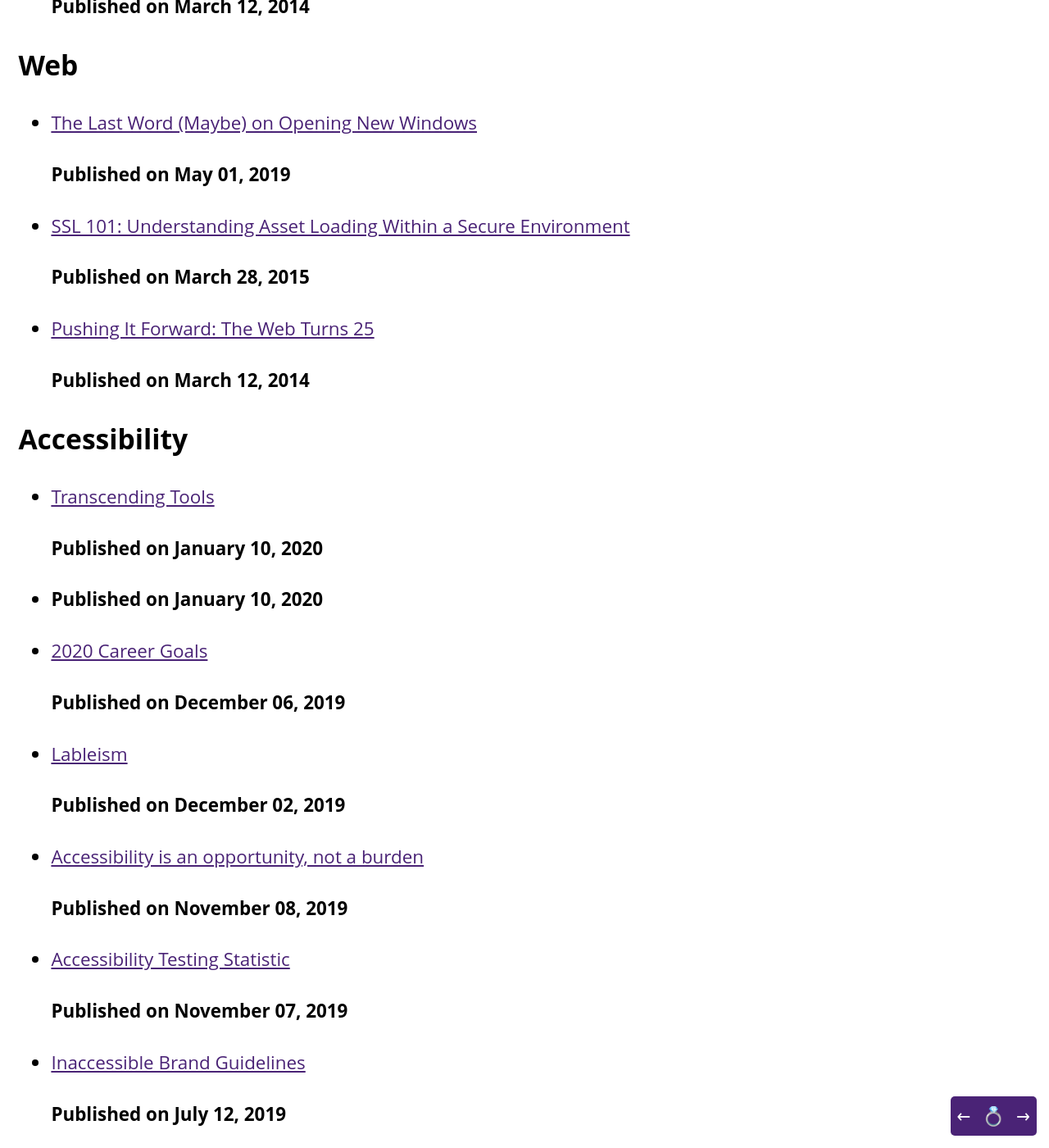
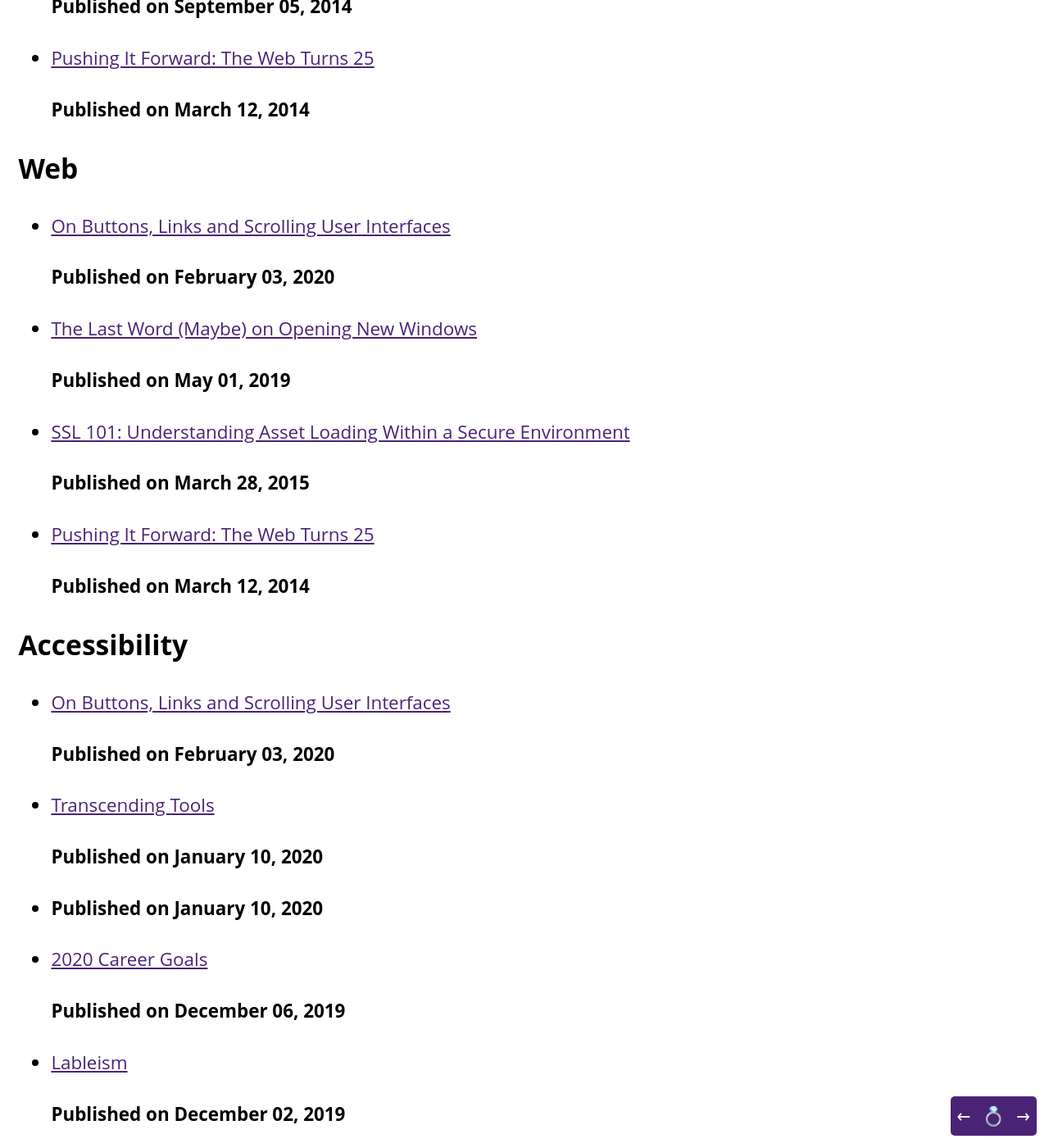
Before and after one commit to michaelspellacy/michaelspellacy.github.io, a Jekyll site: the page built from index.html, in a window 1280 px wide and 1400 px high, scrolled down 21079 px. Shown: the whole window at 82% size. Built offline with Jekyll 4.4.1, drawn with Linux system fonts in a browser that asks for light colours; nearby versions of some CDN libraries; part of the change alters nothing that is shown; some of the changed text lies outside the part shown.

Commit message:
Scroll Article

```diff
--- /dev/null
+++ b/_posts/2020-02-03-buttons-links-scrolling-ui.html
@@ -0,0 +1,153 @@
+---
+layout: micropubpost
+description: "Some musings on links vs. buttons as well as some thoughts on scrolling user interfaces."
+title: "On Buttons, Links and Scrolling User Interfaces"
+date: "2020-02-03 11:11:34"
+tags: Accessibility Articles Web
+---
+
+<style>
+
+.section, #toc {
+padding: 1em;
+border-radius: 10px;
+border: 1px transparent solid;
+}
+
+.section:target, #toc:target {
+transition: all 300ms 1.2s ease-in-out;
+background-color: #eee;
+border: 1px #000 solid;
+}
+
+</style>
+
+<nav id="toc" aria-label="table of contents">
+
+  <ul>
+    <li><a href="#buttons-vs-links">Buttons vs. Links</a></li>
+    <li><a href="#understanding-roles">Understanding Roles</a></li>
+    <li><a href="#hyperlink-suppression">Hyperlink Suppression</a></li>
+    <li><a href="#solutions">Solutions</a></li>
+    <li><a href="#example">Example</a></li>
+    <li><a href="#support">Support</a></li>
+  </ul>
+
+</nav>
+
+<div class="section" id="buttons-vs-links">
+
+  <h2>Buttons vs. Links</h2>
+
+  <p>Hopefully by now, we all understand when we should be using <code>button</code> and <code>a</code> elements. The general consensus on what to use, and when, usually comes down to this conventional wisdom:</p>
+
+  <p><em>Buttons should be used for specific interface actions.</em></p>
+
+  <p>Typical use cases for using a <code>button</code> include:
+
+  <ul>
+    <li>Opening modal windows</li>
+    <li>Disclosure widget interactions (Accordions)</li>
+    <li>Closing interfaces, etc.</li>
+  </ul>
+
+  <p><em>Links on the other hand, should be used for navigation.</em></p>
+
+  <p>Use cases for hyperlinks include:</p>
+
+  <ul>
+    <li>Navigating to new pages and websites</li>
+    <li>Anchoring to same or new pages</li>
+  </ul>
+
+  <p>Sometimes knowing which to use can be a little tricky. For example, buttons that move content within a carousel (Note: Don't use carousels if you really do not have to. See <a href="http://shouldiuseacarousel.com/">Should I Use a Carousel?</a>), could be considered in-page navigation, but also a form of disclosure. However, when in doubt, my best advice is to use <code>button</code>. So far, this has worked out pretty well for me.</p>
+
+</div>
+
+<div class="section" id="understanding-roles">
+
+  <h2>Understanding Roles</h2>
+
+  <p>While it may not have great bearing on visual users, those who use assistive technology (AT) greatly benefit from the correct choices we make with our mark-up. All rendered HTML elements have an inherent <strong>role</strong> assigned to them.</p>
+
+  <p>You can see these roles in action in your favorite Browser Development Tools.</p>
+
+  <img src="/media/2020-02-buttons-links-scrolling-ui/roles.png" alt="Screenshot of the Accessibility inspector in Chrome DevTools. In it, we are highlighting the role of the target element.">
+
+  <p>These roles are often read back to AT users. For example, landing on a button labeled "Search Jobs", with the NVDA screen reader, will announce:</p>
+
+  <p>"Search Jobs, <strong><em>button</em></strong>..."</p>
+
+  <p>Understanding that this interaction point is a button, helps improve the <a href="https://www.24a11y.com/2019/pour-the-foundation-first/">perception</a> of the element and the <em>action to expect when element is interacted with</em>.</p>
+
+  <em>Buttons do things, while hyperlinks take us to destinations.</em></p>
+
+  <p>When we use links where buttons should be used (and vice versa), we break this perceivability.</p>
+
+  <p><a href="#toc">Table of Contents</a></p>
+
+</div>
+
+<div class="section" id="hyperlink-suppression">
+
+  <h2>Hyperlink Suppression</h2>
+
+  <p>While we are on the subject of hyperlinks, let's <em>jump back (pun intended)</em> to anchors for a moment.</p>
+
+  <p>We know that anchors can be destinations to sections within our websites. However, in an effort to be slick, we often suppress the native behavior of these links, using JavaScript, to smoothly scroll users to the desired point within the page. There are some issues with this technique that we should be mindful of:</p>
+
+  <ul>
+    <li>Keyboard focus is lost. Buy not applying focus to the area you are targeting, keyboard users are left behind and will have to continue tabbing from the original position.</li>
+    <li>Animating the scroll can be problematic for those with sensory disorders.</li>
+    <li>The hash in the URL is often removed (via <code>return false</code> in JavaScript). This creates a lost opportunity to share specific content on social media or with friends, family and colleagues.</li>
+  </ul>
+
+  <p><a href="#toc">Table of Contents</a></p>
+
+</div>
+
+<div class="section" id="solutions">
+
+  <h2>Solutions</h2>
+
+  <p>The best solution, and the one you should probably push for amongst stakeholders, is to simply allow anchors to work as they inherently do. Leave the fancy scrolls and risks that come with suppression, behind. This solves all three issues previously mentioned. However, I do live in the real world and understand that you may be required to implement a smooth scrolling behavior, so let's take a look at an uncommon approach. Again, while JavaScript is usually the de facto method for controlling scroll behavior, I think CSS offers a far more elegant solution:</p>
+
+<pre><code>html {
+scroll-behavior: smooth;
+}</code></pre>
+
+  <p>Using <code>scroll-behavior: smooth</code> not only allows us to include the obvious behavior for all anchors across our site, but also allows us to retain our URL hashes without the nasty jump. The focus issue is also solved, since the native behavior for anchors is to apply focus to their target elements. But what about sensory concerns?</p>
+
+<pre><code>@media (prefers-reduced-motion: reduce) {
+
+  html {
+  scroll-behavior: smooth;
+  }
+
+}</code></pre>
+
+  <p>By using the <code>prefers-reduced-motion</code> media query, we can honor a user's operating system settings to disallow animations. This may not be perfect for all use cases, like people with temporary disabilities, but it is a step in the right direction.</p>
+
+  <p><a href="#toc">Table of Contents</a></p>
+
+</div>
+
+<div class="section" id="example">
+
+  <h2>Example</h2>
+
+  <p>You can check out an example of this behavior on the <a href="#toc">this very page</a>! As an added bonus and to keep it all in the CSS family, using <code>scroll-behavior</code> and <code>prefers-reduced-motion</code> with the <code>:target</code> selector, helps us to create a very seamless, native and accessible user experience. <em>Look ma, no JavaScript!</em></p>
+
+</div>
+
+<div class="section" id="support">
+
+  <h2>Support</h2>
+
+  <p>Support for <code>scroll-behavior</code> is <a href="https://caniuse.com/#feat=css-scroll-behavior">very good across the board</a>, so it is an excellent example of progressive enhancement. However, if full support is what you need, then you'll have to find a polyfill or just roll the same behavior using JavaScript, which, as discussed, can be exceedingly more complex and prone to creating accessibility issues.</p>
+
+  <p>The <code>prefers-reduced-motion</code> media query also has <a href="https://caniuse.com/#search=prefers-reduced-motion">wide support</a>, so be sure to include it in any animation work you may produce.</p>
+
+  <p><a href="#toc">Table of Contents</a></p>
+
+</div>
--- a/css/global.scss
+++ b/css/global.scss
@@ -6,6 +6,7 @@
 
 html {
 box-sizing: border-box;
+scroll-behavior: smooth;
 }
 
 *, *::before, *::after {
```
Also changed, not shown: media/2020-02-buttons-links-scrolling-ui/roles.png (added).
